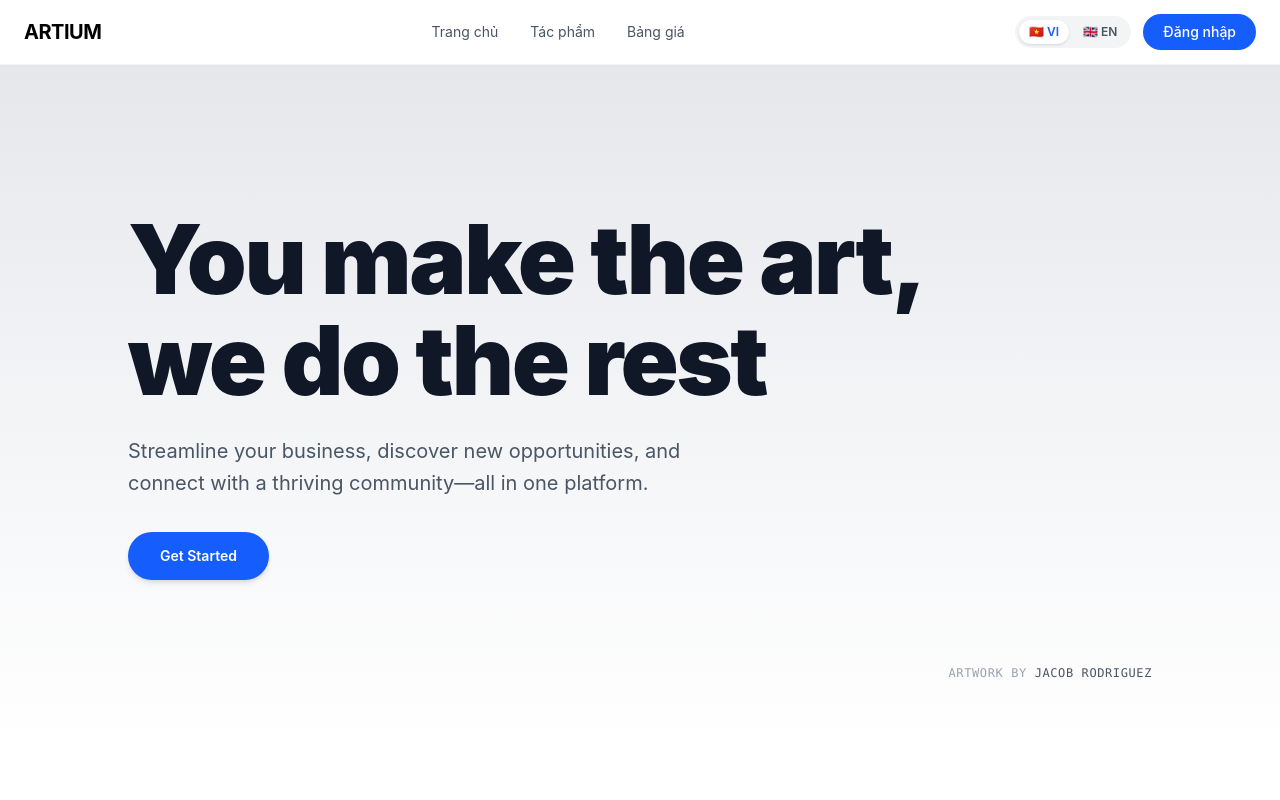
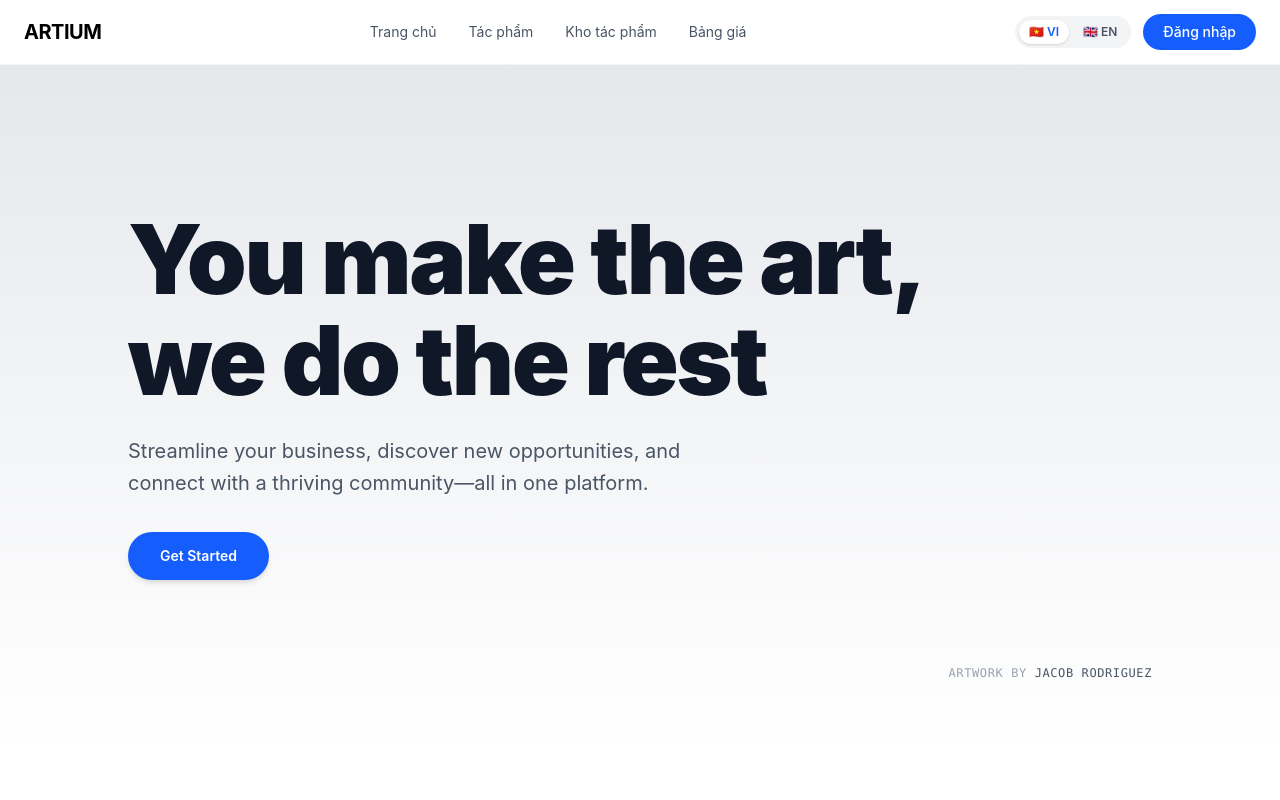
Before and after one commit to PhamNam342/artium_web, a React (Vite) app in the folder frontend/: page / in a window 1280 px wide. Shown: the top 800 px of the page. Built offline with nearby package versions, Linux system fonts and the light colour scheme; no server answers.

Commit message:
add inventory in navbar

```diff
--- a/frontend/src/i18n/locales/en.json
+++ b/frontend/src/i18n/locales/en.json
@@ -10,6 +10,7 @@
   "nav": {
     "home": "Home",
     "artworks": "Artworks",
+    "inventory": "Inventory",
     "pricing": "Pricing",
     "login": "Sign In",
     "register": "Sign Up",
--- a/frontend/src/i18n/locales/vi.json
+++ b/frontend/src/i18n/locales/vi.json
@@ -10,6 +10,7 @@
   "nav": {
     "home": "Trang chủ",
     "artworks": "Tác phẩm",
+    "inventory": "Kho tác phẩm",
     "pricing": "Bảng giá",
     "login": "Đăng nhập",
     "register": "Đăng ký",
--- a/frontend/src/shared/components/Header.tsx
+++ b/frontend/src/shared/components/Header.tsx
@@ -36,6 +36,9 @@ export default function Header() {
             </Link>
             <Link to="/artworks" className="text-sm text-gray-600 hover:text-black transition-colors">
               {t('nav.artworks')}
+            </Link>
+            <Link to="/inventory" className="text-sm text-gray-600 hover:text-black transition-colors">
+              {t('nav.inventory')}
             </Link>
             <Link to="/pricing" className="text-sm text-gray-600 hover:text-black transition-colors">
               {t('nav.pricing')}
```
